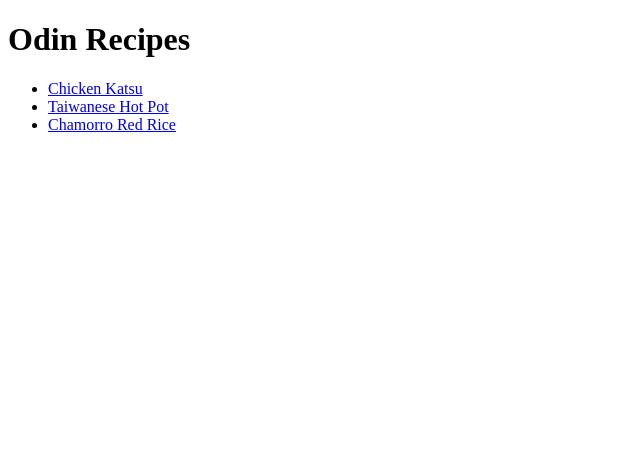
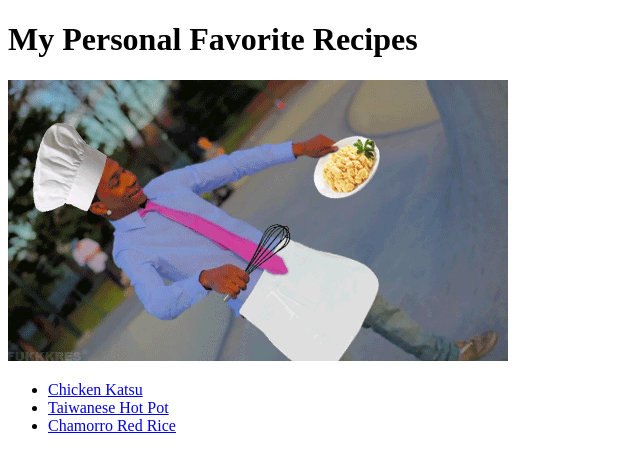
Before and after one commit to kuyakevin/odin-recipes, a plain HTML site: page index.html in a window 1280 px wide. Shown: the whole page, without its empty margins (0-640 px from the left). Drawn offline with Linux system fonts and the light colour scheme.

Commit message:
Added gif to the index page.

```diff
--- a/index.html
+++ b/index.html
@@ -7,7 +7,8 @@
     <title>Home Page</title>
 </head>
 <body>
-    <h1>Odin Recipes</h1>
+    <h1>My Personal Favorite Recipes</h1>
+    <img src="./photos/cookingdance_food2.gif" alt="Lil B doing the cooking dance while wearing a chef's hat, an apron, and holding a bowl and whisk" title="Lil B Cooking">
     <ul>
         <li><a href="./recipes/chickenkatsu.html">Chicken Katsu</a></li>
         <li><a href="./recipes/hotpot.html">Taiwanese Hot Pot</a></li>
```
Also changed, not shown: photos/cookingdance_food2.gif (added).
